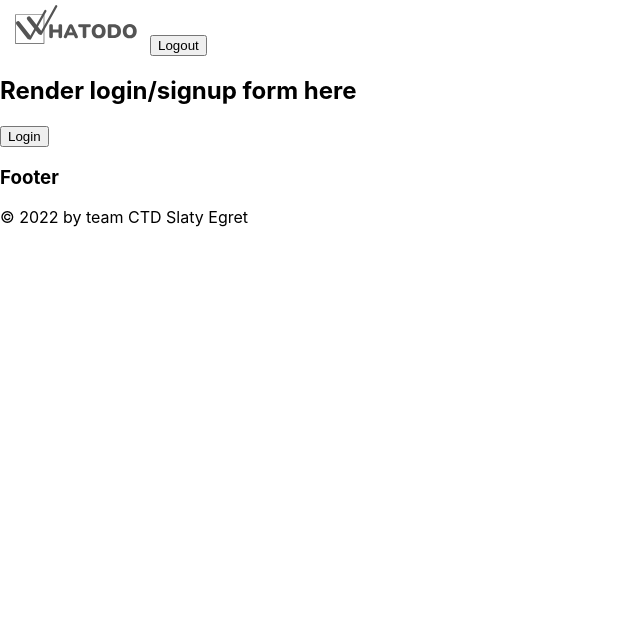
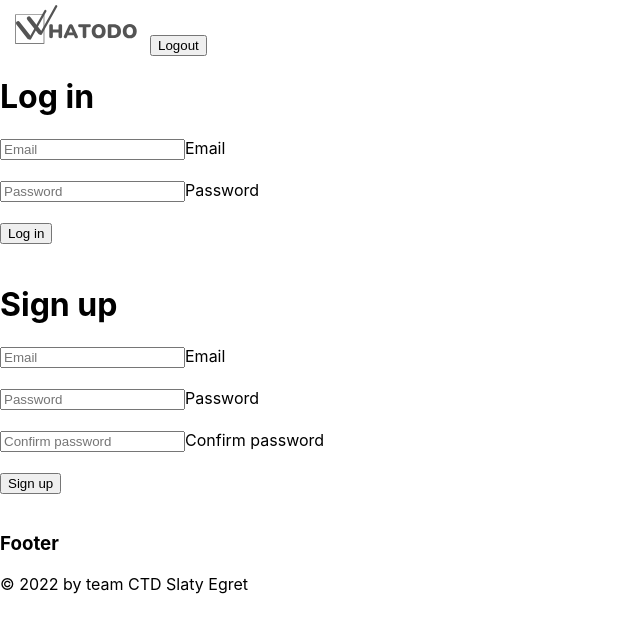
Before and after one commit to Sanlung/ctd-practicum-slaty-egret, a Next.js app: page / in a window 1280 px wide. Shown: the top 632 px of the page, without its empty margins (0-640 px from the left). Built offline with nearby package versions, Linux system fonts and the light colour scheme; no server answers; a web font is replaced by a local one.

Commit message:
User authentication (Login, Signup, Logout components)

```diff
--- a/components/layout/LogoutButton.js
+++ b/components/layout/LogoutButton.js
@@ -1,11 +1,29 @@
 import Link from "next/link";
+import {
+  getAuth,
+  signOut
+} from "firebase/auth"
+import { firebaseApp } from "../../config/firebaseConfig";
 
-const LogoutButton = () => (
-  <Link href='/'>
-    <a>
-      <button type='button'>Logout</button>
-    </a>
-  </Link>
-);
+
+const LogoutButton = () => {
+
+  const auth = getAuth(firebaseApp);
+
+  const handleLogout = (e) => {
+    e.preventDefault();
+    signOut(auth);
+  };
+
+  return (
+    <>
+      <Link href='/'>
+        <a>
+          <button type='button' onClick={handleLogout}>Logout</button>
+        </a>
+      </Link>
+    </>
+  );
+};
 
 export default LogoutButton;
--- /dev/null
+++ b/components/login/EmailInputWithLabel.js
@@ -0,0 +1,14 @@
+const EmailInputWithLabel = ({ value, onChange }) => {
+    return (
+        <div>
+            <input
+                type="text"
+                value={value}
+                placeholder="Email"
+                onChange={e => onChange(e.target.value)} />
+            <label className="visuallyhidden">Email</label>
+        </div>
+    );
+};
+
+export default EmailInputWithLabel;
--- /dev/null
+++ b/components/login/LoginForm.js
@@ -0,0 +1,66 @@
+import { useState } from 'react';
+import {
+    getAuth,
+    signInWithEmailAndPassword
+} from 'firebase/auth';
+import { firebaseApp } from '../../config/firebaseConfig';
+import EmailInputWithLabel from './EmailInputWithLabel';
+import PasswordInputWithLabel from './PasswordInputWithLabel';
+import SubmitButton from './SubmitButton';
+
+const LoginForm = () => {
+
+    const auth = getAuth(firebaseApp)
+
+    const [loginEmail, setLoginEmail] = useState('');
+    const [loginPassword, setLoginPassword] = useState('');
+    const [loginNotification, setLoginNotification] = useState('');
+
+    const handleEmail = (newValue) => {
+        setLoginEmail(newValue);
+    };
+
+    const handlePassword = (newValue) => {
+        setLoginPassword(newValue);
+    };
+
+    const handleLogin = (e) => {
+        e.preventDefault();
+        signInWithEmailAndPassword(auth, loginEmail, loginPassword)
+            .catch((err) => {
+                console.log(err.code, err.message)
+                setLoginNotification(err.message)
+                // setTimeout(() => {
+                //     setLoginNotification('')
+                // }, 2000)
+            })
+        setLoginEmail('')
+        setLoginPassword('')
+    }
+
+    return (
+        <>
+            <div>
+                <h1>Log in</h1>
+                <form onSubmit={handleLogin}>
+                    <EmailInputWithLabel
+                        value={loginEmail}
+                        onChange={handleEmail}
+                    />
+                    <br />
+                    <PasswordInputWithLabel
+                        value={loginPassword}
+                        onChange={handlePassword}
+                        labelTextContent='Password'
+                    />
+                    <br />
+                    <SubmitButton buttonTextContent='Log in' />
+                    <br />
+                    {loginNotification}
+                </form>
+            </div>
+        </>
+    );
+};
+
+export default LoginForm;
--- /dev/null
+++ b/components/login/PasswordInputWithLabel.js
@@ -0,0 +1,14 @@
+const PasswordInputWithLabel = ({ value, onChange, labelTextContent }) => {
+    return (
+        <div>
+            <input
+                type="password"
+                value={value}
+                placeholder={labelTextContent}
+                onChange={e => onChange(e.target.value)} />
+            <label className="visuallyhidden">{labelTextContent}</label>
+        </div>
+    );
+};
+
+export default PasswordInputWithLabel;
--- /dev/null
+++ b/components/login/SignUpForm.js
@@ -0,0 +1,77 @@
+import { useState } from 'react';
+import {
+    getAuth,
+    createUserWithEmailAndPassword
+} from 'firebase/auth';
+import { firebaseApp } from '../../config/firebaseConfig';
+import EmailInputWithLabel from './EmailInputWithLabel';
+import PasswordInputWithLabel from './PasswordInputWithLabel';
+import SubmitButton from './SubmitButton';
+
+const SignupForm = () => {
+
+    const auth = getAuth(firebaseApp);
+
+    const [signupEmail, setSignupEmail] = useState('');
+    const [signupPassword, setSignupPassword] = useState('');
+    const [signupPassConf, setSignupPassConf] = useState('');
+    const [signupNotification, setSignupNotification] = useState('');
+
+    const handleEmail = (newValue) => {
+        setSignupEmail(newValue);
+    };
+
+    const handlePassword = (newValue) => {
+        setSignupPassword(newValue);
+    };
+
+    const handlePassConf = (newValue) => {
+        setSignupPassConf(newValue);
+    };
+
+    const handleSignup = (e) => {
+        e.preventDefault();
+        if (signupPassword !== signupPassConf) {
+            setSignupNotification(
+                'Password and password confirmation do not match'
+            )
+            setSignupPassword('');
+            setSignupPassConf('');
+            return null;
+        }
+        createUserWithEmailAndPassword(auth, signupEmail, signupPassword)
+            .catch((err) => {
+                console.log(err.code, err.message)
+                setSignupNotification(err.message)
+            });
+    }
+
+    return (
+        <div>
+            <h1>Sign up</h1>
+            <form onSubmit={handleSignup}>
+                <EmailInputWithLabel
+                    value={signupEmail}
+                    onChange={handleEmail}
+                />
+                <br />
+                <PasswordInputWithLabel
+                    value={signupPassword}
+                    onChange={handlePassword}
+                    labelTextContent='Password'
+                />
+                <br />
+                <PasswordInputWithLabel
+                    value={signupPassConf}
+                    onChange={handlePassConf}
+                    labelTextContent='Confirm password'
+                />
+                <br />
+                <SubmitButton buttonTextContent='Sign up' />
+                <br />
+                {signupNotification}
+            </form>
+        </div>
+    );
+};
+export default SignupForm;
--- /dev/null
+++ b/components/login/SubmitButton.js
@@ -0,0 +1,7 @@
+const SubmitButton = ({ buttonTextContent }) => (
+    <div>
+        <button type='submit'>{buttonTextContent}</button>
+    </div>
+);
+
+export default SubmitButton;
--- a/pages/index.js
+++ b/pages/index.js
@@ -1,27 +1,31 @@
 import Head from "next/head";
-import {useRouter} from "next/router";
-import {siteTitle} from "../components/Layout";
+import { useRouter } from "next/router";
+import { siteTitle } from "../components/Layout";
+import LoginForm from "../components/login/LoginForm";
+import SignupForm from "../components/login/SignupForm";
+
+
 
 const Home = () => {
+
   const router = useRouter();
+
+
   return (
     <>
+
       <Head>
         <title>{siteTitle}</title>
       </Head>
-      <h2>Render login/signup form here</h2>
-      <button
-        type='button'
-        onClick={() =>
-          router.push({
-            pathname: "/[user]",
-            query: {
-              user: "user1AuthId",
-            },
-          })
-        }>
-        Login
-      </button>
+
+      <div>
+        <LoginForm />
+      </div>
+
+      <div>
+        <SignupForm />
+      </div>
+
     </>
   );
 };
```
Also changed, not shown: components/login/NameInputWithLabel.js (added, +9 -0 lines).
